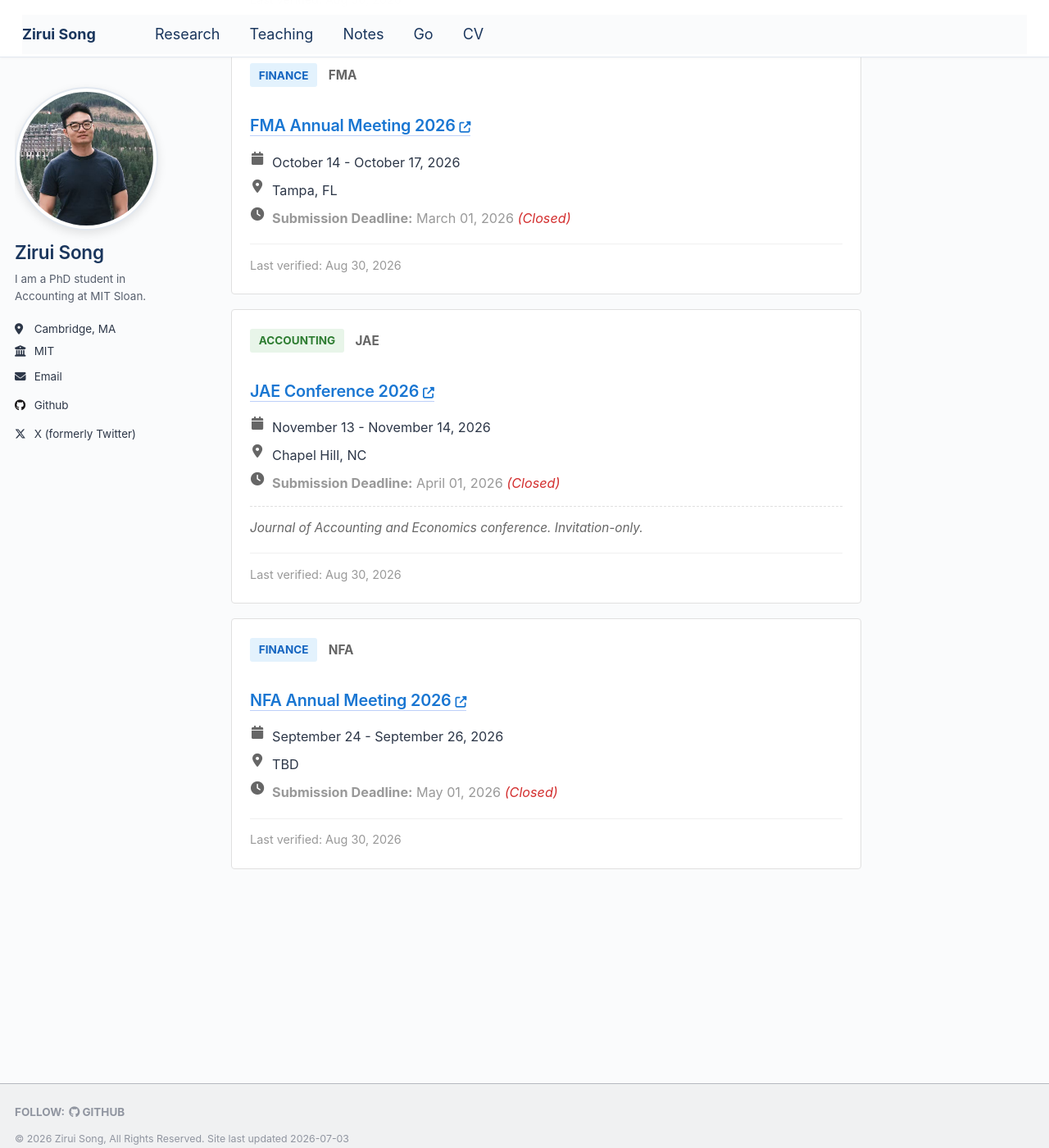
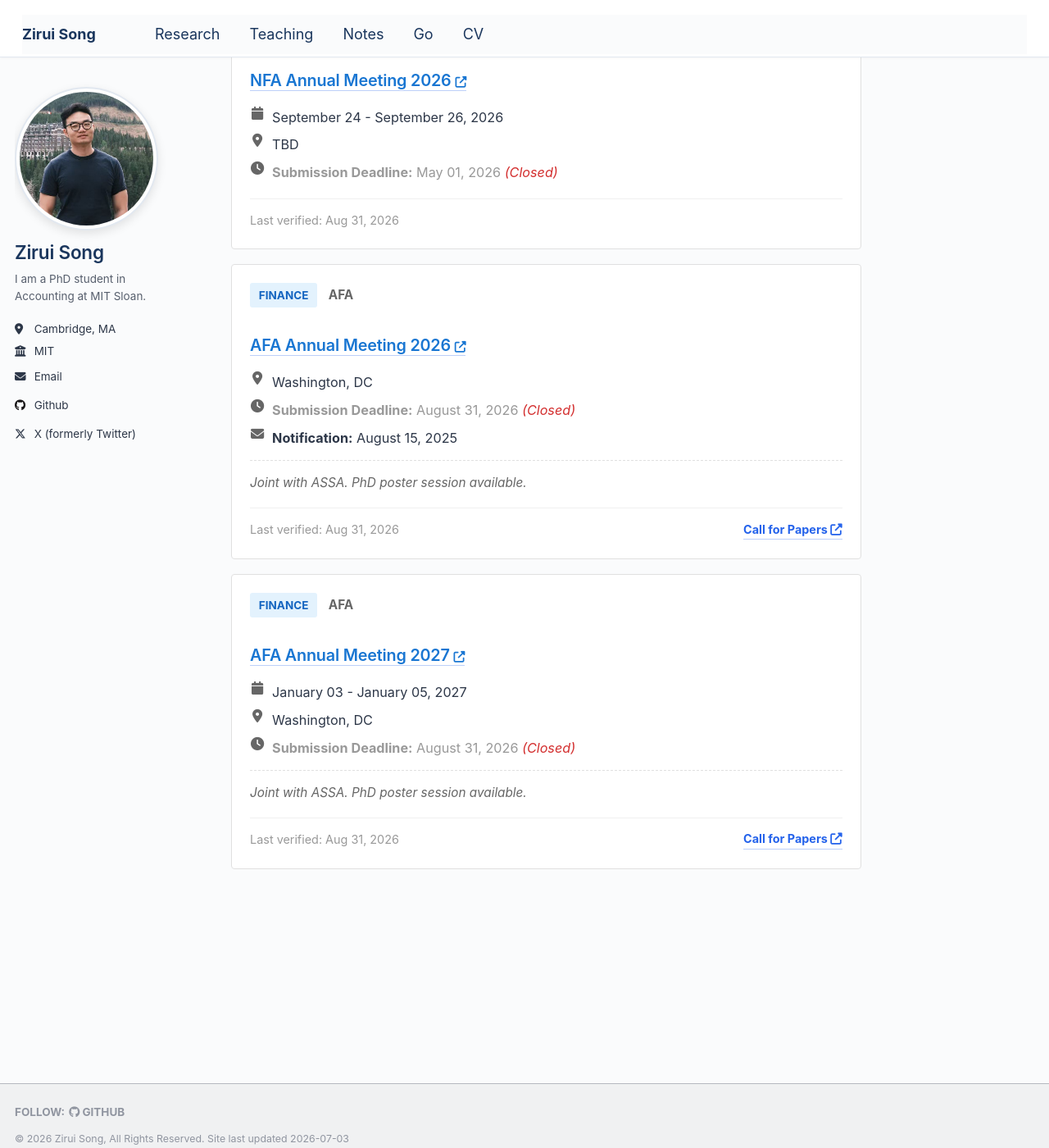
Before and after one commit to zirui-song/zirui-song.github.io, a Jekyll site: the page built from _pages/conferences.md, in a window 1280 px wide and 1400 px high, scrolled down 2424 px. Shown: the whole window at 82% size. Built offline with Jekyll 4.4.1, drawn with Linux system fonts in a browser that asks for light colours; some of the changed text lies outside the part shown.

Commit message:
chore: update conference data [automated]
Updated conference deadlines and dates from automated scraper.

```diff
--- a/_data/conferences.yml
+++ b/_data/conferences.yml
@@ -1,5 +1,5 @@
 metadata:
-  last_updated: '2026-08-30T11:35:24.954550+00:00'
+  last_updated: '2026-08-31T13:10:11.984409+00:00'
   scraper_version: 1.0.0
   total_conferences: 22
 conferences:
@@ -21,7 +21,7 @@ conferences:
   status: submissions_closed
   notes: Paper submission via SSRN
   source: scraped
-  last_verified: '2026-08-30'
+  last_verified: '2026-08-31'
 - name: EFA Annual Meeting 2026
   short_name: EFA
   field: finance
@@ -38,7 +38,7 @@ conferences:
   status: submissions_closed
   notes: 53rd EFA Annual Meeting. Members get one free submission.
   source: scraped
-  last_verified: '2026-08-30'
+  last_verified: '2026-08-31'
 - name: FMA Annual Meeting 2026
   short_name: FMA
   field: finance
@@ -53,7 +53,7 @@ conferences:
   website: https://www.fma.org/
   status: submissions_closed
   source: manual
-  last_verified: '2026-08-30'
+  last_verified: '2026-08-31'
 - name: JAE Conference 2026
   short_name: JAE
   field: accounting
@@ -69,7 +69,7 @@ conferences:
   status: submissions_closed
   notes: Journal of Accounting and Economics conference. Invitation-only.
   source: manual
-  last_verified: '2026-08-30'
+  last_verified: '2026-08-31'
 - name: NFA Annual Meeting 2026
   short_name: NFA
   field: finance
@@ -83,7 +83,7 @@ conferences:
   website: https://www.northernfinanceassociation.org/
   status: submissions_closed
   source: manual
-  last_verified: '2026-08-30'
+  last_verified: '2026-08-31'
 - name: AFA Annual Meeting 2026
   short_name: AFA
   field: finance
@@ -98,10 +98,10 @@ conferences:
   notification_date: '2025-08-15'
   website: https://www.afajof.org/annual-meeting
   cfp_url: https://www.afajof.org/call-for-papers
-  status: submissions_open
+  status: submissions_closed
   notes: Joint with ASSA. PhD poster session available.
   source: scraped
-  last_verified: '2026-08-30'
+  last_verified: '2026-08-31'
 - name: AFA Annual Meeting 2027
   short_name: AFA
   field: finance
@@ -113,10 +113,10 @@ conferences:
   location: Washington, DC
   submission_deadline: '2026-08-31'
   website: https://www.afajof.org/annual-meeting
-  status: submissions_open
+  status: submissions_closed
   notes: Joint with ASSA. PhD poster session available.
   source: scraped
-  last_verified: '2026-08-30'
+  last_verified: '2026-08-31'
   cfp_url: https://www.afajof.org/call-for-papers
 - name: WFA Annual Meeting 2027
   short_name: WFA
@@ -134,7 +134,7 @@ conferences:
   source: scraped
   notes: Paper submission via SSRN
   status: upcoming
-  last_verified: '2026-08-30'
+  last_verified: '2026-08-31'
 - name: MFA Annual Meeting 2026
   short_name: MFA
   field: finance
@@ -150,7 +150,7 @@ conferences:
   status: past
   notes: 'Keynotes: Raghuram Rajan (Chicago) and Itay Goldstein (Penn)'
   source: manual
-  last_verified: '2026-08-30'
+  last_verified: '2026-08-31'
 - name: FARS Midyear Meeting 2026
   short_name: FARS
   field: accounting
@@ -167,7 +167,7 @@ conferences:
   notes: Financial Accounting and Reporting Section. Keynote panel on Risk and Resilience
     in Research Careers.
   source: manual
-  last_verified: '2026-08-30'
+  last_verified: '2026-08-31'
 - name: Lone Star Accounting Research Conference 2026
   short_name: Lone Star
   field: accounting
@@ -182,7 +182,7 @@ conferences:
   status: past
   notes: Joint conference of Texas accounting programs.
   source: manual
-  last_verified: '2026-08-30'
+  last_verified: '2026-08-31'
 - name: HARC 2026
   short_name: HARC
   field: accounting
@@ -197,7 +197,7 @@ conferences:
   status: past
   notes: Hawaii Accounting Research Conference. Submission via email to organizers.
   source: manual
-  last_verified: '2026-08-30'
+  last_verified: '2026-08-31'
 - name: FIRS Annual Conference 2026
   short_name: FIRS
   field: finance
@@ -215,7 +215,7 @@ conferences:
   notes: $100 submission fee. PhD sessions deadline Feb 15, 2026. $5,000 JFI/FIRS
     best paper award.
   source: manual
-  last_verified: '2026-08-30'
+  last_verified: '2026-08-31'
 - name: SFS Cavalcade North America 2026
   short_name: SFS
   field: finance
@@ -232,7 +232,7 @@ conferences:
   notes: $75 submission fee. PhD student fee waiver available. Dual submission to
     RCFS/RAPS.
   source: manual
-  last_verified: '2026-08-30'
+  last_verified: '2026-08-31'
 - name: JAR Conference 2026
   short_name: JAR
   field: accounting
@@ -249,7 +249,7 @@ conferences:
   notes: 61st Ray Ball JAR Conference. Papers selected are published in conference
     issue.
   source: manual
-  last_verified: '2026-08-30'
+  last_verified: '2026-08-31'
 - name: CICF Annual Conference 2026
   short_name: CICF
   field: finance
@@ -265,7 +265,7 @@ conferences:
   status: past
   notes: 'Conference Chair: Jiang Wang (MIT). Program Chair: Neng Wang (CKGSB).'
   source: manual
-  last_verified: '2026-08-30'
+  last_verified: '2026-08-31'
 - name: RAS Conference 2026
   short_name: RAS
   field: accounting
@@ -280,7 +280,7 @@ conferences:
   status: past
   notes: Review of Accounting Studies conference
   source: manual
-  last_verified: '2026-08-30'
+  last_verified: '2026-08-31'
 - name: AAA Annual Meeting 2026
   short_name: AAA
   field: accounting
@@ -296,7 +296,7 @@ conferences:
   status: past
   notes: AAA Global Connect. Largest accounting conference. Multiple sections.
   source: manual
-  last_verified: '2026-08-30'
+  last_verified: '2026-08-31'
 - name: Trans-Atlantic Doctoral Conference 2026
   short_name: TADC
   field: finance
@@ -311,7 +311,7 @@ conferences:
   status: past
   notes: PhD student focused. London Business School.
   source: manual
-  last_verified: '2026-08-30'
+  last_verified: '2026-08-31'
 - name: 'NBER Summer Institute: Risks of Financial Institutions 2026'
   short_name: NBER-SI-RFI
   field: finance
@@ -326,7 +326,7 @@ conferences:
   status: past
   notes: By invitation.
   source: manual
-  last_verified: '2026-08-30'
+  last_verified: '2026-08-31'
 - name: 'NBER Summer Institute: Corporate Finance 2026'
   short_name: NBER-SI-CF
   field: finance
@@ -341,7 +341,7 @@ conferences:
   status: past
   notes: By invitation. Apply to present through NBER submission system.
   source: manual
-  last_verified: '2026-08-30'
+  last_verified: '2026-08-31'
 - name: NBER Corporate Finance Program Meeting (Spring 2026)
   short_name: NBER-CF
   field: finance
@@ -356,4 +356,4 @@ conferences:
   status: past
   notes: By invitation. Papers circulated to program members.
   source: manual
-  last_verified: '2026-08-30'
+  last_verified: '2026-08-31'
```
